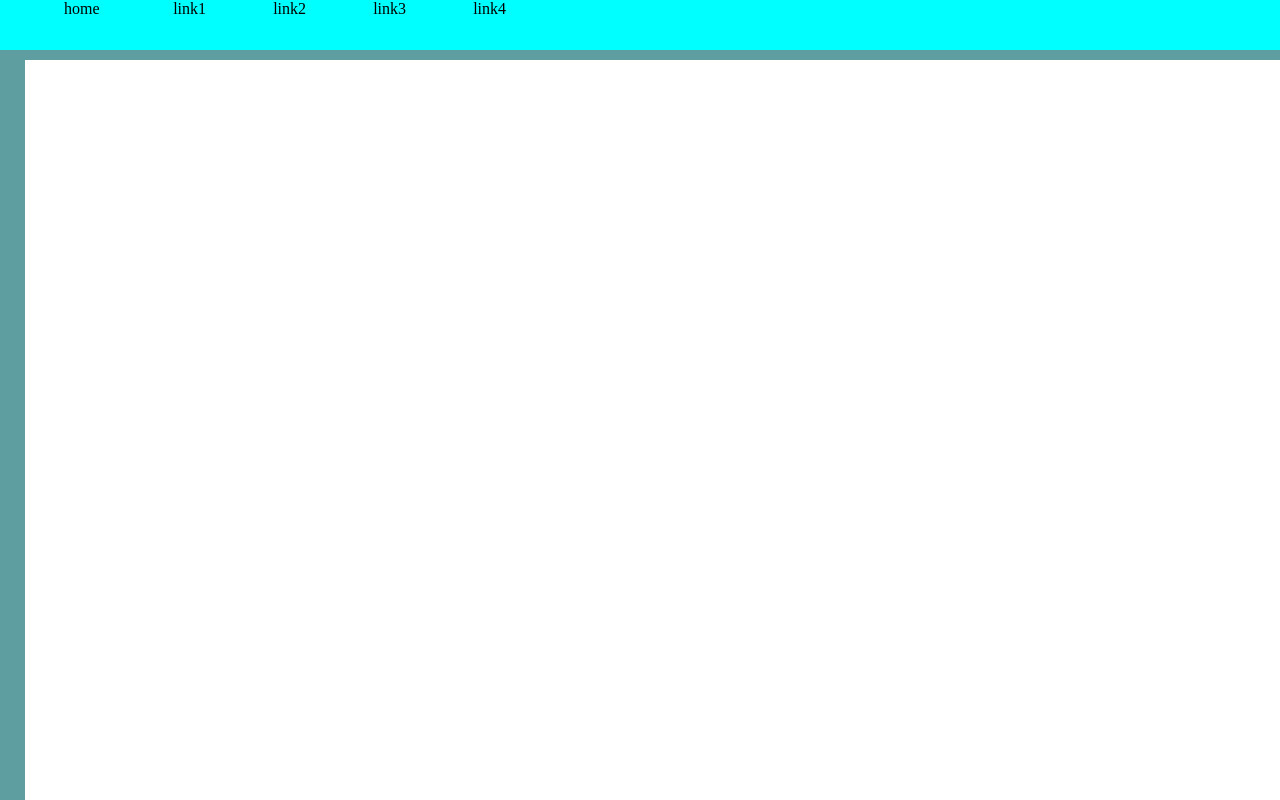
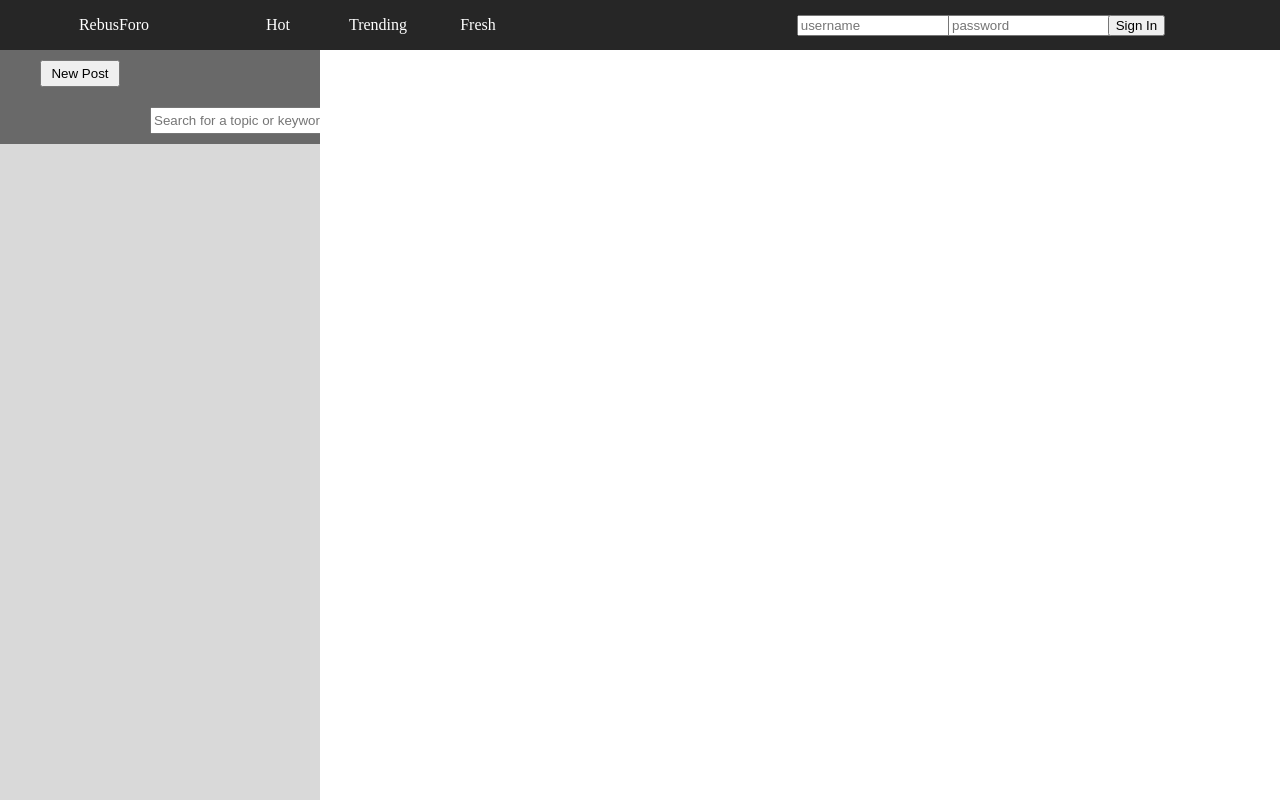
Before and after one commit to sohamshp/RebusForo, a plain HTML site: page index.html in a window 1280 px wide. Drawn offline with Linux system fonts and the light colour scheme.

Commit message:
modifying the layout

```diff
--- a/index.html
+++ b/index.html
@@ -4,14 +4,37 @@
         <link rel='stylesheet' type='text/css' href='style.css'>
     </head>
     <body>
+        <form>
         <div id='navbar'>
-            <div id='home'>home</div>
-            <div class='navitem' id='navlink1'>link1</div>
-            <div class='navitem' id='navlink2'>link2</div>
-            <div class='navitem' id='navlink3'>link3</div>
-            <div class='navitem' id='navlink4'>link4</div>
+            <div id='home'><a href="#0">RebusForo</a></div>
+            <div class='navitem' id='navlink1'><a href="#1">Hot</a></div>
+            <div class='navitem' id='navlink2'><a href="#2">Trending</a></div>
+            <div class='navitem' id='navlink3'><a href="#3">Fresh</a></div>
+            <div class='navitem' id="navlink4">
+                <input type="text" placeholder="username" />
+            </div>
+            <div class='navitem' id="navlink5">
+                <input type="password" placeholder="password" />
+            </div>
+            <div class='navitem' id='navlink6'>
+                <input type="submit" value="Sign In" />
+            </div>
+        </div>
+
+        <div id='panel'>
+            <div id="search">
+                <input type="button" value="New Post" style="margin-left:40px; width: 80px; height: 27px; margin-right: -140;"/>
+                <input type="search" placeholder="Search for a topic or keyword.." style="width: 200px; height: 27px; margin-left:150px;"/>
+            </div>
+            <div id="scroll">
+
+            </div>
         </div>
         <div id='main'>
         </div>
+        </form>
+        <footer>
+            <p>Copyright &copy 2016 RebusForo. All rights reserved.</p>
+        </footer>
     </body>
 </html>
--- a/style.css
+++ b/style.css
@@ -10,64 +10,110 @@ body {
     height: 5%;
     min-height: 50px;
     min-width: 640px;
-    background-color: cyan;
+    background-color: #262626;
     display: block;
     top: 0px;
     left: 0px;
     float: left;
 }
 
-#home {
+#home{
     position: relative;
     border: 0px solid black;
-    height: 50px;
-    width: 50px;
+    height: 48px;
+    width: 100px;
     left: 5%;
+    top: 15px;
     display: inline-block;
+    text-align: center;
 }
 
-#home:hover {
-    background-color: lightcyan;
-    border-bottom: 3px solid greenyellow;
+#home a{
+    color: white;
+    text-decoration: none;
+}
+
+#home a:hover {
+    color: #a6a6a6;
 }
 
 .navitem {
+    color: white;
     margin-left: -4px;
     padding: 0px;
     border: 0px solid black;
     position: relative;
-    height: 50px;
+    height: 48px;
     width: 100px;
+    top: 15px;
     display: inline-block;
     text-align: center;
 }
 
-.navitem:hover {
-    background-color: lightcyan;
-    border-bottom: 3px solid greenyellow;
+.navitem a:hover {
+    color: #a6a6a6;
+}
+
+.navitem a{
+    color: white;
+    text-decoration: none;
 }
 
 #navlink1 {
-    left: 7%;
+    left: 10%;
 }
 
 #navlink2 {
-    left: 7%;
+    left: 10%;
 }
 
 #navlink3 {
-    left: 7%;
+    left: 10%;
 }
 
 #navlink4 {
-    left: 7%;
+    left: 31%;
+}
+
+#navlink5 {
+    left: 35%;
+}
+
+#navlink6 {
+    left: 38%;
 }
 
 #main {
-    width: 1300px;
+    width: 75%;
     background-color: white;
     height: 1000px;
     position: absolute;
-    top: 60px;
-    left: 25px;
+    top: 50px;
+    left: 25%;
 }
+
+#panel {
+    width: 25%;
+    background-color: #d9d9d9;
+    position: absolute;
+    top: 50px;
+    height: 1000px;
+}
+
+#search {
+    background-color: dimgray;
+}
+
+#search input {
+    margin: 10px;
+}
+
+#scroll {
+    height: 953px;
+    overflow-y: scroll;
+}
+
+footer p{
+    color: white;
+    background-color: black;
+}
```
